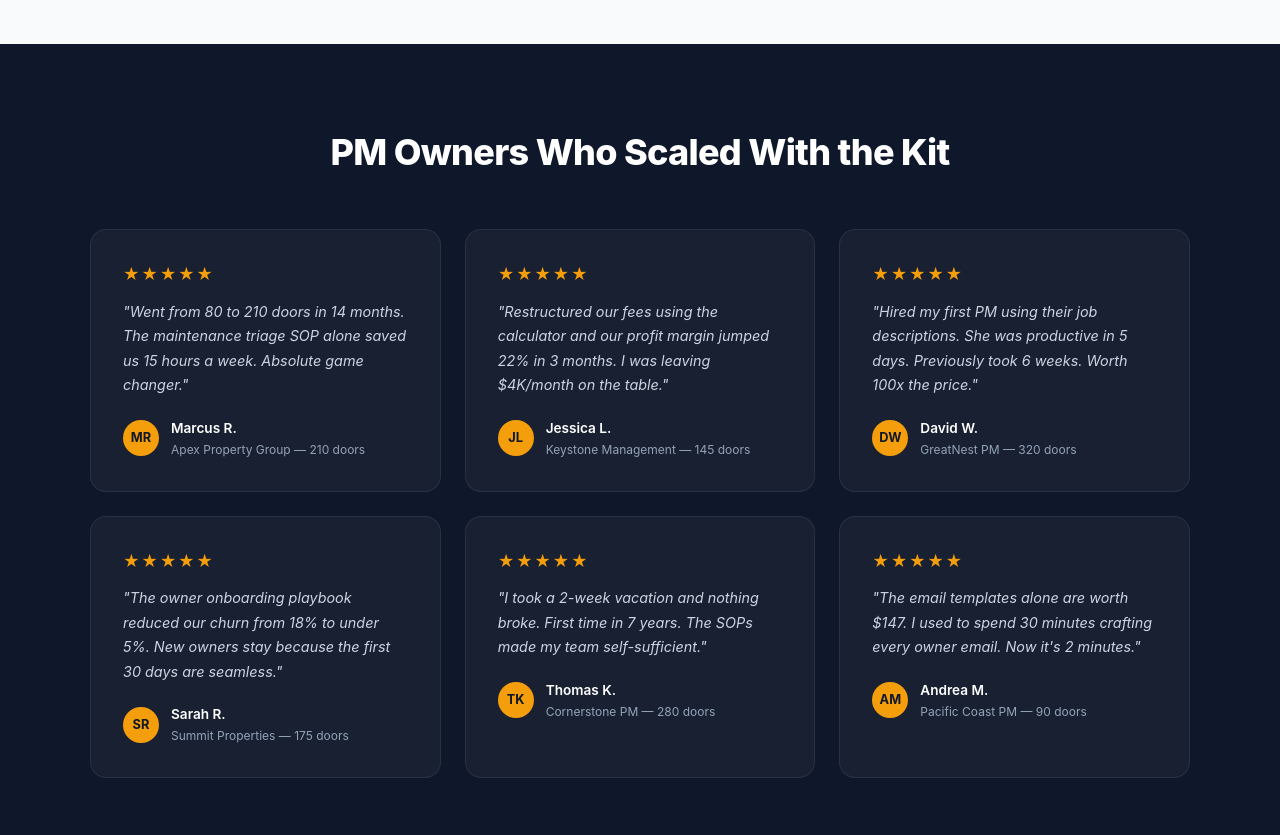
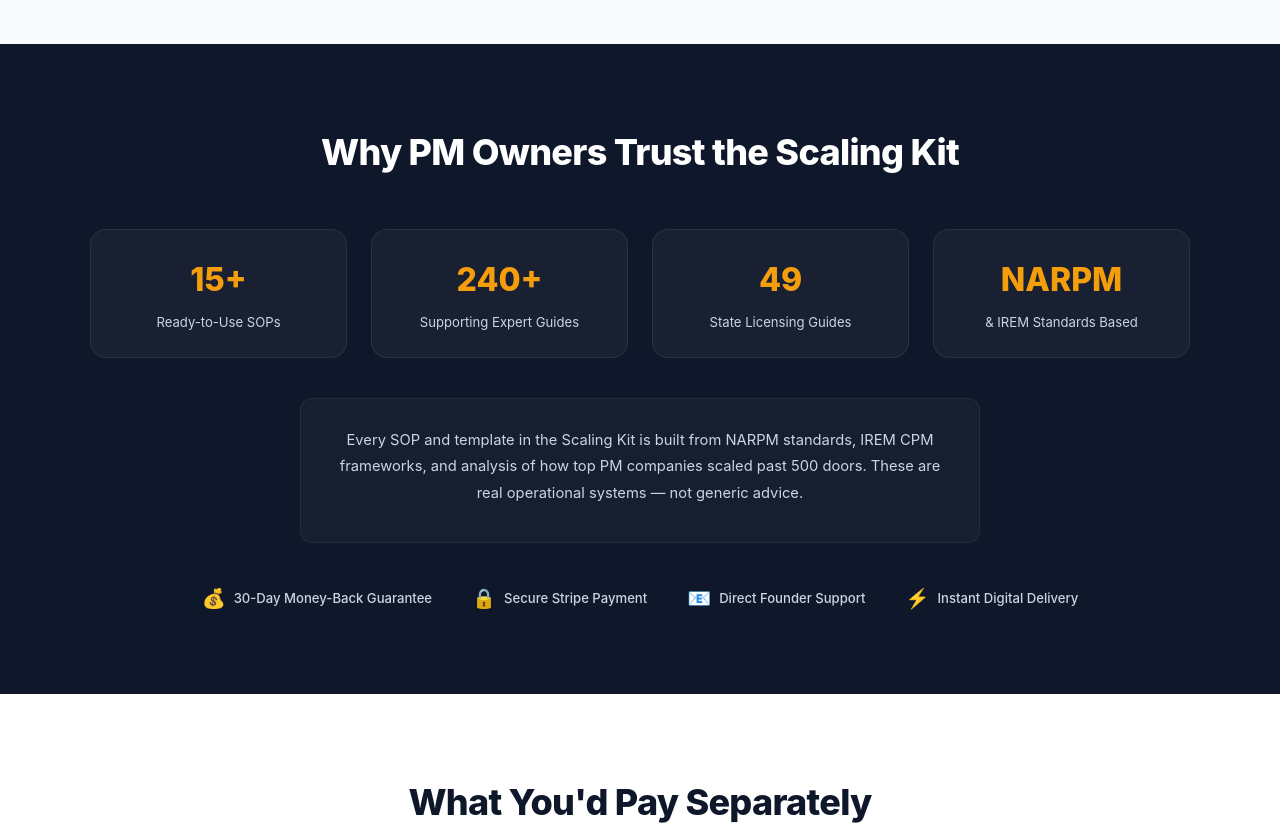
Before and after one commit to thecompanyco01/levelpm, a website: page scaling-kit.html in a window 1280 px wide. Shown: the part 4060-4895 px from the top of the page. Drawn offline with Linux system fonts and the light colour scheme.

Commit message:
Replace fake testimonials with legitimate trust section
- Removed fabricated testimonials (Marcus R., Jessica L., David W., etc.) from homepage and scaling-kit page
- Replaced with 'Why Trust ScaleDoors' section: real stats bar (240+ guides, 49 state guides, 15+ SOPs, NARPM/IREM standards), methodology credibility block, and trust signals (money-back guarantee, Stripe, founder support, instant delivery)
- Audited all blog posts, SOPs page — no other fake testimonials found
- Blog references to 'testimonials' are generic PM marketing advice, not fabricated quotes

```diff
--- a/scaling-kit.html
+++ b/scaling-kit.html
@@ -86,17 +86,11 @@
         .benefit-row h4{font-size:1rem;font-weight:700;margin-bottom:.25rem}
         .benefit-row p{font-size:.88rem;color:var(--text-muted);line-height:1.5}
 
-        /* SOCIAL PROOF */
+        /* TRUST SECTION */
         .social-proof{padding:5rem 2rem;background:var(--navy);color:var(--white)}
         .social-proof h2{font-size:2.25rem;font-weight:800;text-align:center;margin-bottom:3rem;letter-spacing:-.02em}
-        .sp-grid{display:grid;grid-template-columns:repeat(3,1fr);gap:1.5rem;max-width:1100px;margin:0 auto}
-        .sp-card{background:rgba(255,255,255,.04);border:1px solid rgba(255,255,255,.08);border-radius:var(--radius-lg);padding:2rem}
-        .sp-stars{color:var(--gold);margin-bottom:.75rem;letter-spacing:.1em}
-        .sp-card blockquote{font-size:.9rem;color:var(--gray-300);line-height:1.7;margin-bottom:1.25rem;font-style:italic}
-        .sp-author{display:flex;align-items:center;gap:.75rem}
-        .sp-avatar{width:36px;height:36px;background:var(--gold);border-radius:50%;display:flex;align-items:center;justify-content:center;font-weight:700;color:var(--navy);font-size:.8rem}
-        .sp-name{color:var(--white);font-weight:600;font-size:.85rem}
-        .sp-role{color:var(--gray-400);font-size:.75rem}
+        .sp-grid{display:grid;max-width:1100px;margin:0 auto}
+        .sp-card{background:rgba(255,255,255,.04);border:1px solid rgba(255,255,255,.08);border-radius:var(--radius-lg)}
 
         /* PRICE ANCHORING */
         .pricing{padding:5rem 2rem;text-align:center}
@@ -396,76 +390,38 @@
     </div>
 </section>
 
-<!-- SOCIAL PROOF -->
+<!-- WHY TRUST SCALEDOORS -->
 <section class="social-proof">
-    <h2>PM Owners Who Scaled With the Kit</h2>
-    <div class="sp-grid">
-        <div class="sp-card">
-            <div class="sp-stars">★★★★★</div>
-            <blockquote>"Went from 80 to 210 doors in 14 months. The maintenance triage SOP alone saved us 15 hours a week. Absolute game changer."</blockquote>
-            <div class="sp-author">
-                <div class="sp-avatar">MR</div>
-                <div>
-                    <div class="sp-name">Marcus R.</div>
-                    <div class="sp-role">Apex Property Group — 210 doors</div>
-                </div>
-            </div>
+    <h2>Why PM Owners Trust the Scaling Kit</h2>
+
+    <div class="sp-grid" style="grid-template-columns:repeat(4,1fr);gap:1.5rem;margin-bottom:2.5rem">
+        <div class="sp-card" style="text-align:center;padding:1.5rem">
+            <div style="font-size:2rem;font-weight:800;color:var(--gold);margin-bottom:.4rem">15+</div>
+            <div style="font-size:.82rem;color:var(--gray-300)">Ready-to-Use SOPs</div>
         </div>
-        <div class="sp-card">
-            <div class="sp-stars">★★★★★</div>
-            <blockquote>"Restructured our fees using the calculator and our profit margin jumped 22% in 3 months. I was leaving $4K/month on the table."</blockquote>
-            <div class="sp-author">
-                <div class="sp-avatar">JL</div>
-                <div>
-                    <div class="sp-name">Jessica L.</div>
-                    <div class="sp-role">Keystone Management — 145 doors</div>
-                </div>
-            </div>
+        <div class="sp-card" style="text-align:center;padding:1.5rem">
+            <div style="font-size:2rem;font-weight:800;color:var(--gold);margin-bottom:.4rem">240+</div>
+            <div style="font-size:.82rem;color:var(--gray-300)">Supporting Expert Guides</div>
         </div>
-        <div class="sp-card">
-            <div class="sp-stars">★★★★★</div>
-            <blockquote>"Hired my first PM using their job descriptions. She was productive in 5 days. Previously took 6 weeks. Worth 100x the price."</blockquote>
-            <div class="sp-author">
-                <div class="sp-avatar">DW</div>
-                <div>
-                    <div class="sp-name">David W.</div>
-                    <div class="sp-role">GreatNest PM — 320 doors</div>
-                </div>
-            </div>
+        <div class="sp-card" style="text-align:center;padding:1.5rem">
+            <div style="font-size:2rem;font-weight:800;color:var(--gold);margin-bottom:.4rem">49</div>
+            <div style="font-size:.82rem;color:var(--gray-300)">State Licensing Guides</div>
         </div>
-        <div class="sp-card">
-            <div class="sp-stars">★★★★★</div>
-            <blockquote>"The owner onboarding playbook reduced our churn from 18% to under 5%. New owners stay because the first 30 days are seamless."</blockquote>
-            <div class="sp-author">
-                <div class="sp-avatar">SR</div>
-                <div>
-                    <div class="sp-name">Sarah R.</div>
-                    <div class="sp-role">Summit Properties — 175 doors</div>
-                </div>
-            </div>
+        <div class="sp-card" style="text-align:center;padding:1.5rem">
+            <div style="font-size:2rem;font-weight:800;color:var(--gold);margin-bottom:.4rem">NARPM</div>
+            <div style="font-size:.82rem;color:var(--gray-300)">& IREM Standards Based</div>
         </div>
-        <div class="sp-card">
-            <div class="sp-stars">★★★★★</div>
-            <blockquote>"I took a 2-week vacation and nothing broke. First time in 7 years. The SOPs made my team self-sufficient."</blockquote>
-            <div class="sp-author">
-                <div class="sp-avatar">TK</div>
-                <div>
-                    <div class="sp-name">Thomas K.</div>
-                    <div class="sp-role">Cornerstone PM — 280 doors</div>
-                </div>
-            </div>
-        </div>
-        <div class="sp-card">
-            <div class="sp-stars">★★★★★</div>
-            <blockquote>"The email templates alone are worth $147. I used to spend 30 minutes crafting every owner email. Now it's 2 minutes."</blockquote>
-            <div class="sp-author">
-                <div class="sp-avatar">AM</div>
-                <div>
-                    <div class="sp-name">Andrea M.</div>
-                    <div class="sp-role">Pacific Coast PM — 90 doors</div>
-                </div>
-            </div>
-        </div>
+    </div>
+
+    <div style="max-width:680px;margin:0 auto 2.5rem;text-align:center;padding:1.75rem;background:rgba(255,255,255,.03);border-radius:12px;border:1px solid rgba(255,255,255,.06)">
+        <p style="color:var(--gray-300);font-size:.92rem;line-height:1.8;margin-bottom:.5rem">Every SOP and template in the Scaling Kit is built from NARPM standards, IREM CPM frameworks, and analysis of how top PM companies scaled past 500 doors. These are real operational systems — not generic advice.</p>
+    </div>
+
+    <div style="display:flex;justify-content:center;gap:2.5rem;flex-wrap:wrap">
+        <div style="display:flex;align-items:center;gap:.5rem"><span style="font-size:1.2rem">💰</span><span style="color:var(--gray-300);font-size:.82rem;font-weight:500">30-Day Money-Back Guarantee</span></div>
+        <div style="display:flex;align-items:center;gap:.5rem"><span style="font-size:1.2rem">🔒</span><span style="color:var(--gray-300);font-size:.82rem;font-weight:500">Secure Stripe Payment</span></div>
+        <div style="display:flex;align-items:center;gap:.5rem"><span style="font-size:1.2rem">📧</span><span style="color:var(--gray-300);font-size:.82rem;font-weight:500">Direct Founder Support</span></div>
+        <div style="display:flex;align-items:center;gap:.5rem"><span style="font-size:1.2rem">⚡</span><span style="color:var(--gray-300);font-size:.82rem;font-weight:500">Instant Digital Delivery</span></div>
     </div>
 </section>
 
```
Also changed, not shown: index.html (+58 -44 lines).
